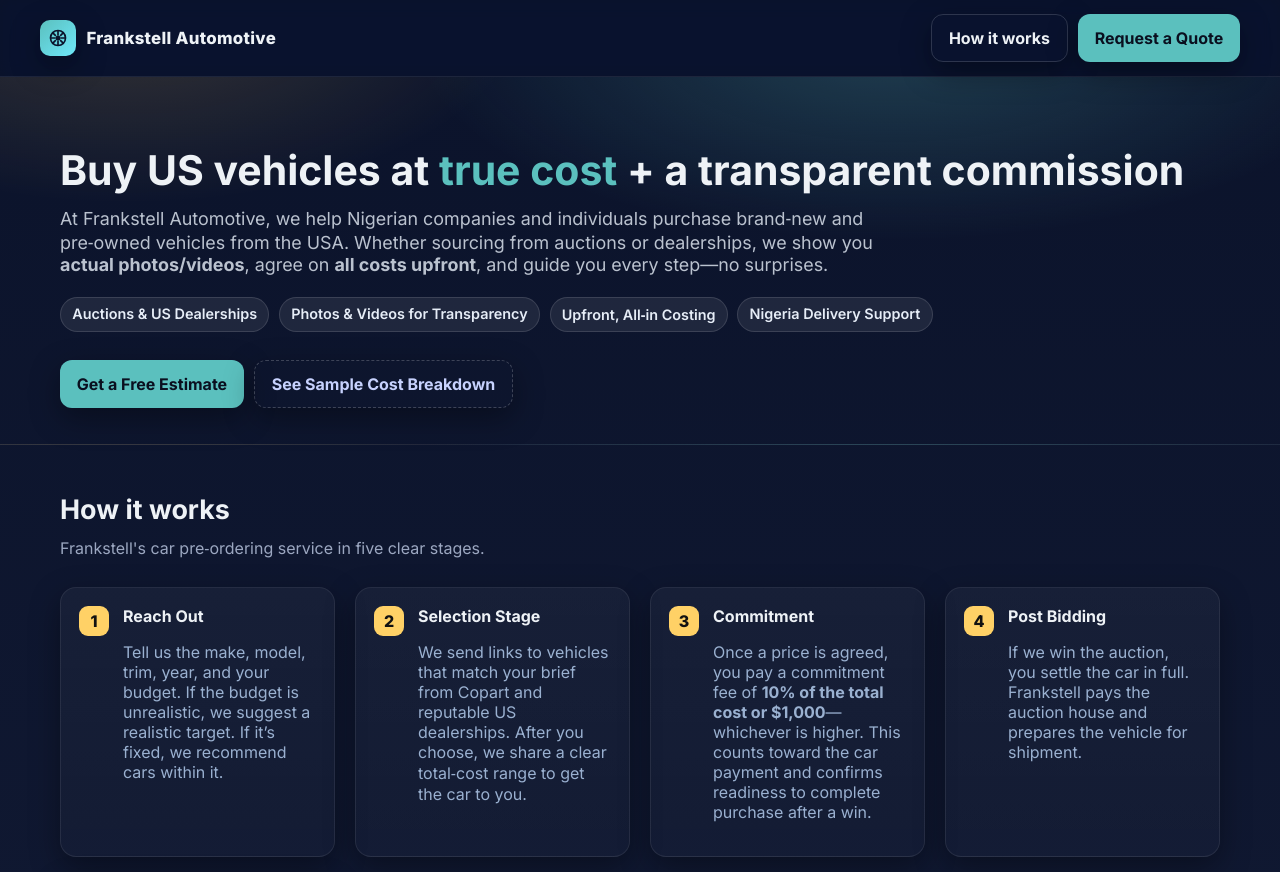
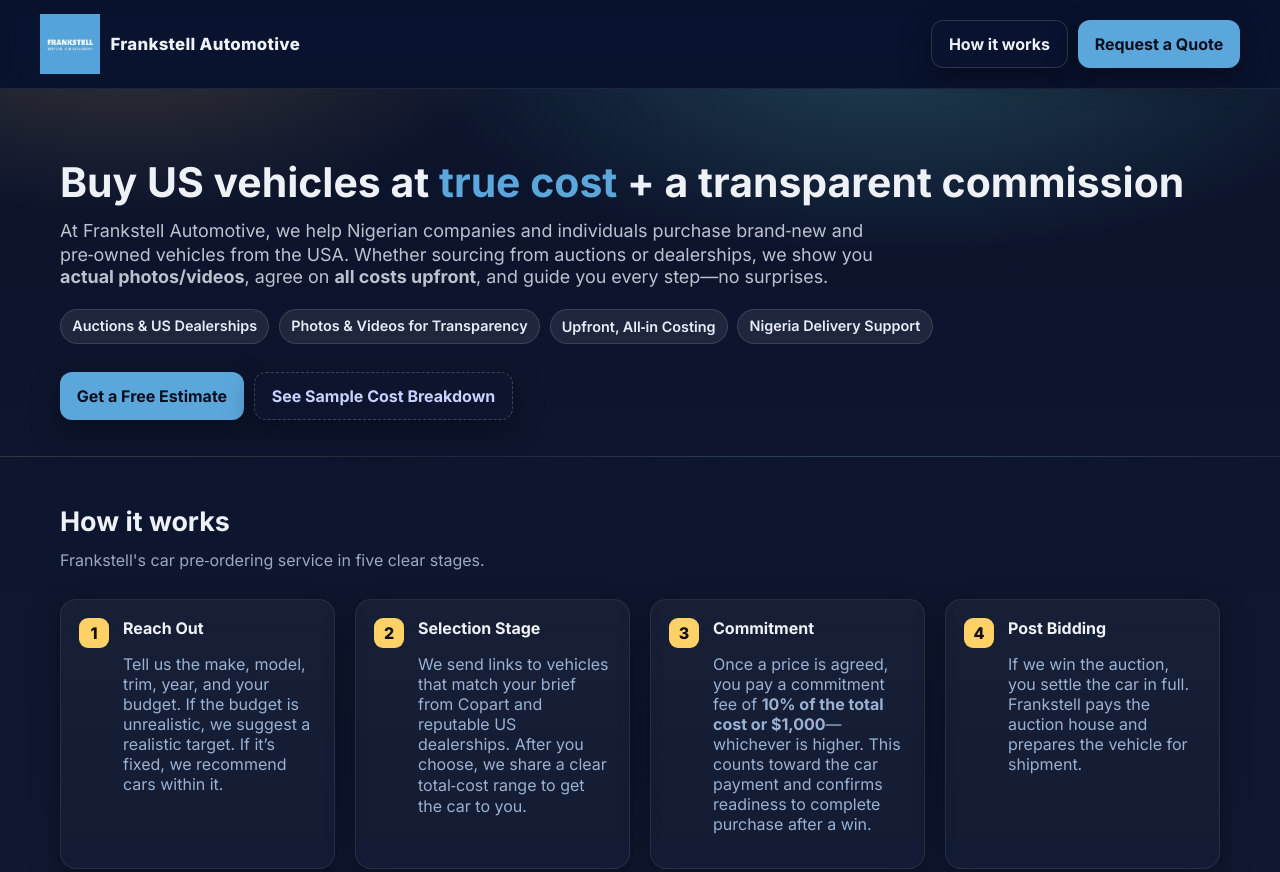
Before and after one commit to okeydominic/frankstell, a plain HTML site: page index.html in a window 1280 px wide. Shown: the top 872 px of the page. Drawn offline with Linux system fonts and the light colour scheme.

Commit message:
add logo

```diff
--- a/index.html
+++ b/index.html
@@ -17,7 +17,7 @@
       --bg:#0b132b;      /* deep navy */
       --bg-2:#1c2541;    /* slate navy */
       --bg-3:#3a506b;    /* muted teal */
-      --acc:#5bc0be;     /* aqua accent */
+      --acc:#5ba7dc; /*#5bc0be;     /* aqua accent */
       --acc-2:#ffd166;   /* warm accent */
       --txt:#eef2f6;     /* light text */
       --muted:#c7d2fe;   /* muted text */
@@ -78,14 +78,7 @@
   <header>
     <div class="container nav">
       <div class="brand">
-        <div class="brand-logo" aria-hidden="true">
-          <!-- simple wheel glyph -->
-          <svg width="20" height="20" viewBox="0 0 24 24" fill="none" xmlns="http://www.w3.org/2000/svg">
-            <circle cx="12" cy="12" r="9" stroke="#0b132b" stroke-width="2"/>
-            <circle cx="12" cy="12" r="3" fill="#0b132b"/>
-            <path d="M12 3v6M21 12h-6M12 21v-6M3 12h6M5.2 5.2l4.2 4.2M18.8 5.2l-4.2 4.2M18.8 18.8l-4.2-4.2M5.2 18.8l4.2-4.2" stroke="#0b132b" stroke-width="2"/>
-          </svg>
-        </div>
+        <img width="60" height="60" src="images/frankstell-logo.jpg" alt="Frankstell Automotive Logo">
         <span>Frankstell Automotive</span>
       </div>
       <div class="cta">
```
Also changed, not shown: images/frankstell-logo.jpg (added).
